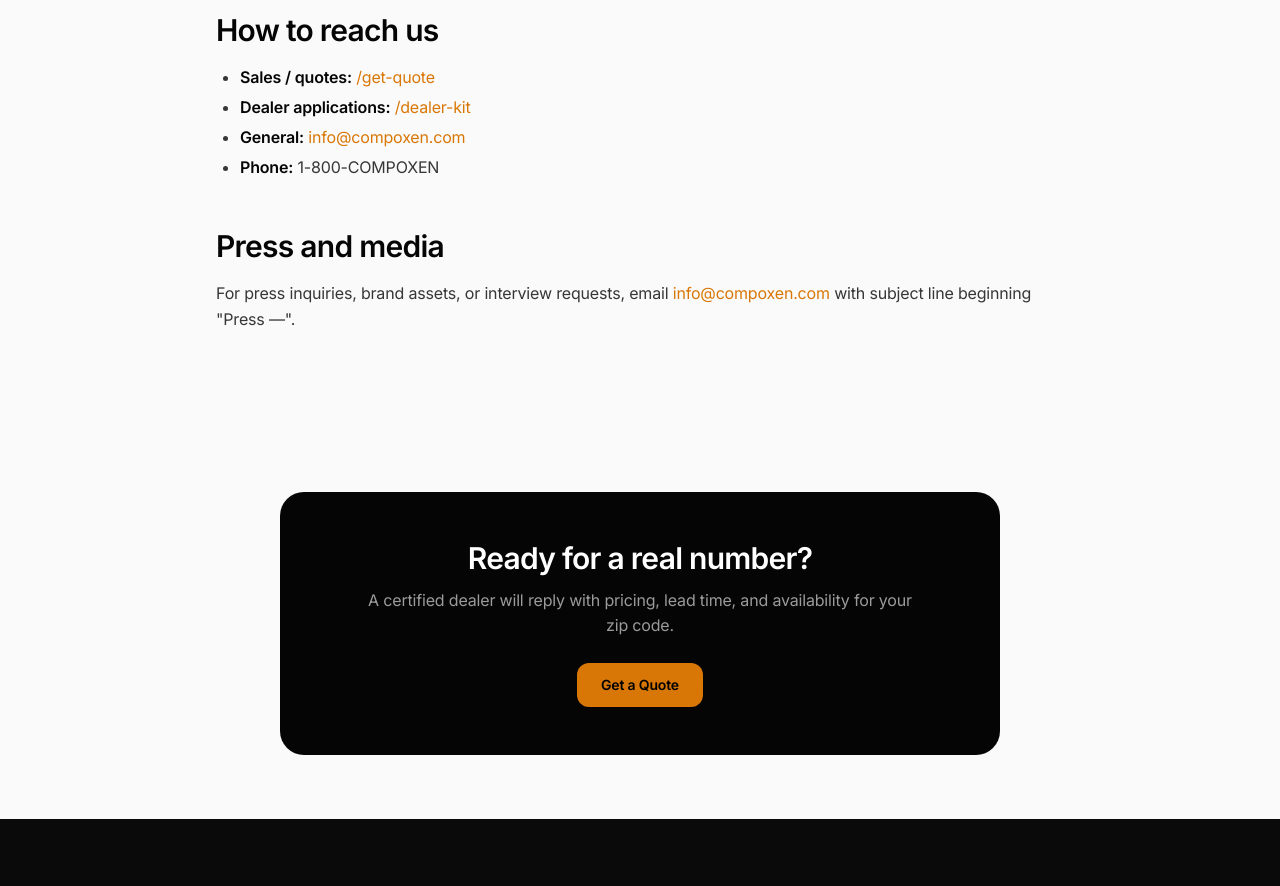
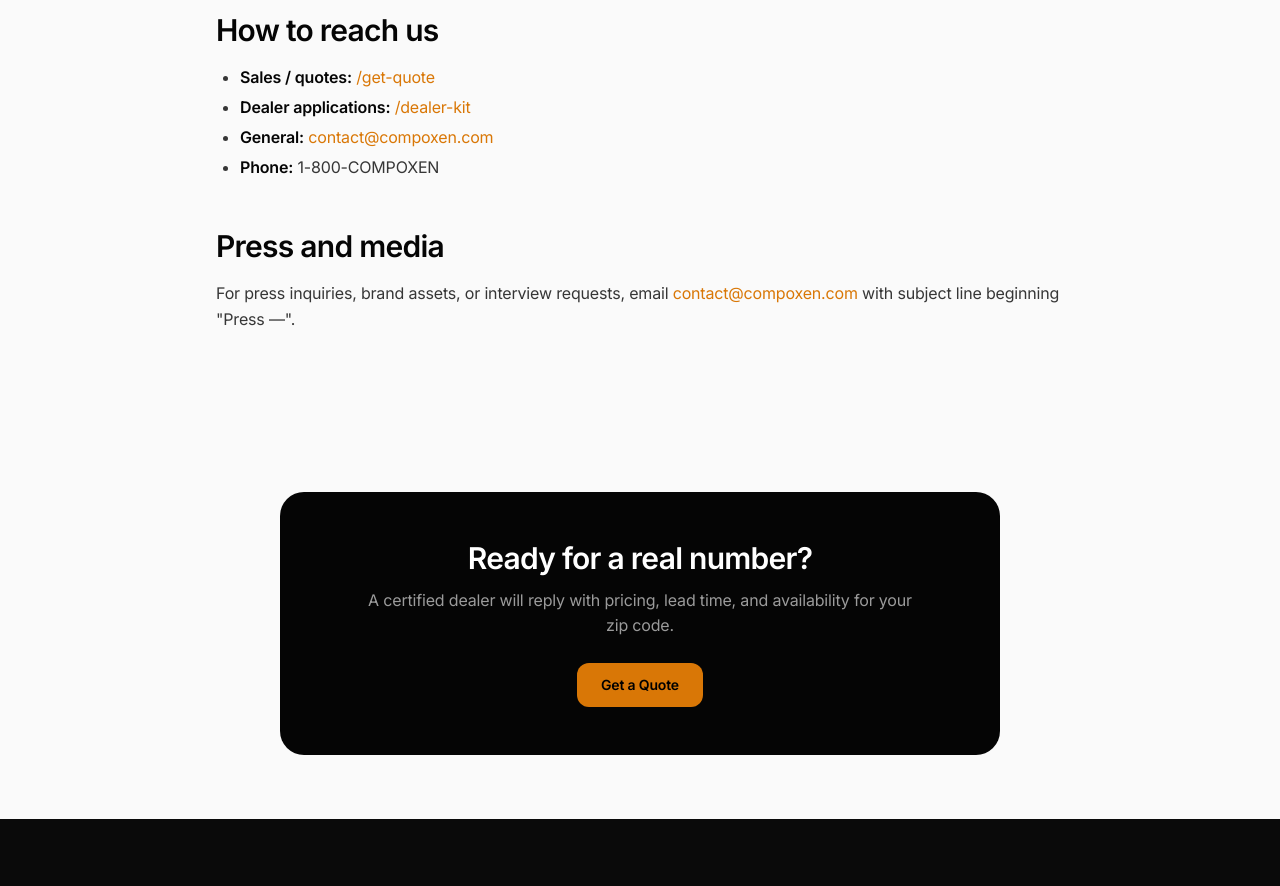
Before and after one commit to compoxen/compoxen-web, a Next.js app: page /about in a window 1280 px wide. Shown: the part 1860-2746 px from the top of the page. Built offline with nearby package versions, Linux system fonts and the light colour scheme.

Commit message:
changed contact email

```diff
--- a/components/Footer.tsx
+++ b/components/Footer.tsx
@@ -131,7 +131,7 @@ export default function Footer() {
               <li><Link href="/faq" className="text-white/40 hover:text-white transition-colors duration-200">FAQ</Link></li>
               <li><Link href="/glossary" className="text-white/40 hover:text-white transition-colors duration-200">Glossary</Link></li>
               <li><Link href="/privacy-policy" className="text-white/40 hover:text-white transition-colors duration-200">Privacy</Link></li>
-              <li><a href="mailto:info@compoxen.com" className="text-white/40 hover:text-white transition-colors duration-200">Contact</a></li>
+              <li><a href="mailto:contact@compoxen.com" className="text-white/40 hover:text-white transition-colors duration-200">Contact</a></li>
             </ul>
           </div>
         </div>
--- a/lib/constants.ts
+++ b/lib/constants.ts
@@ -11,7 +11,7 @@ export const BRAND = {
   designCenter: 'Salt Lake City, UT',
   phone: '1-800-COMPOXEN',
   localPhone: '385-483-3700',
-  email: 'info@compoxen.com',
+  email: 'contact@compoxen.com',
   privacyEmail: 'privacy@compoxen.com',
   address: 'Lehi, Utah',
   url: 'https://compoxen.com',
```
